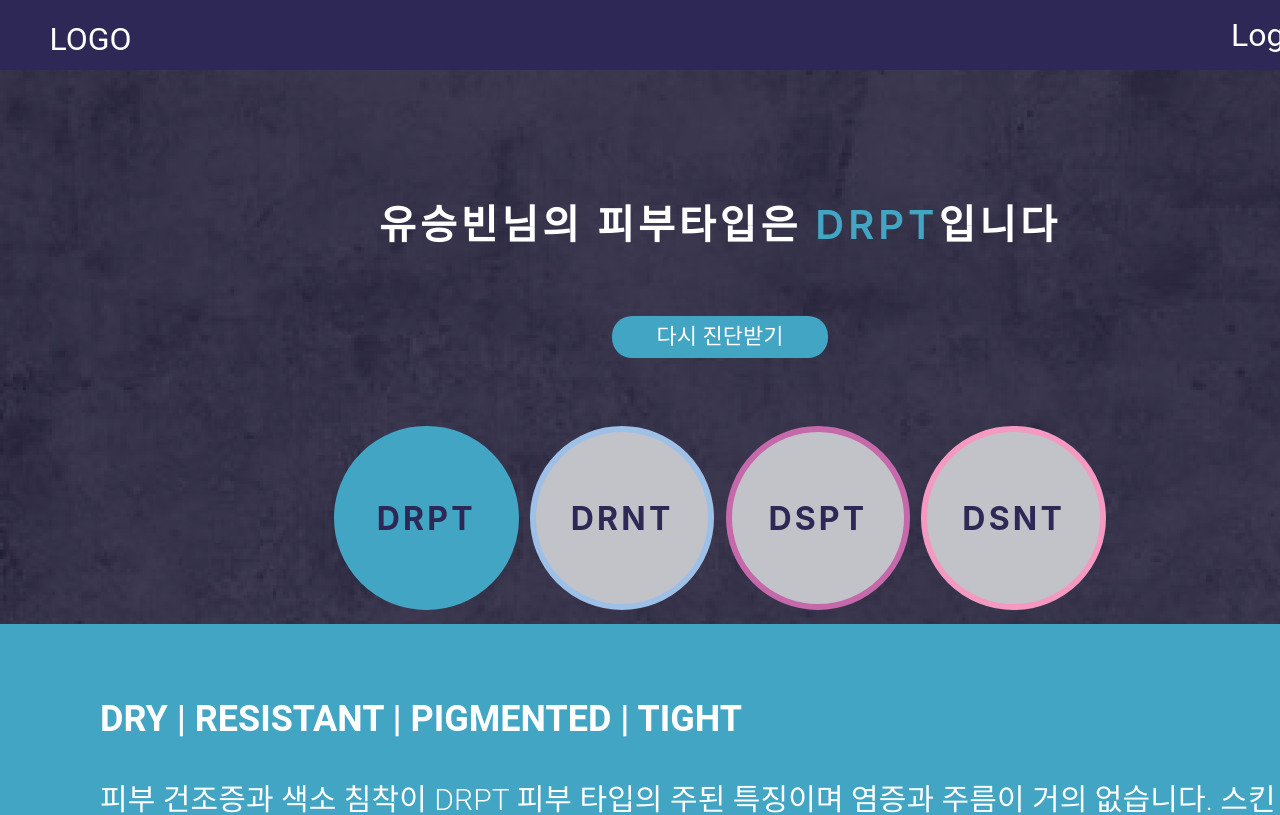
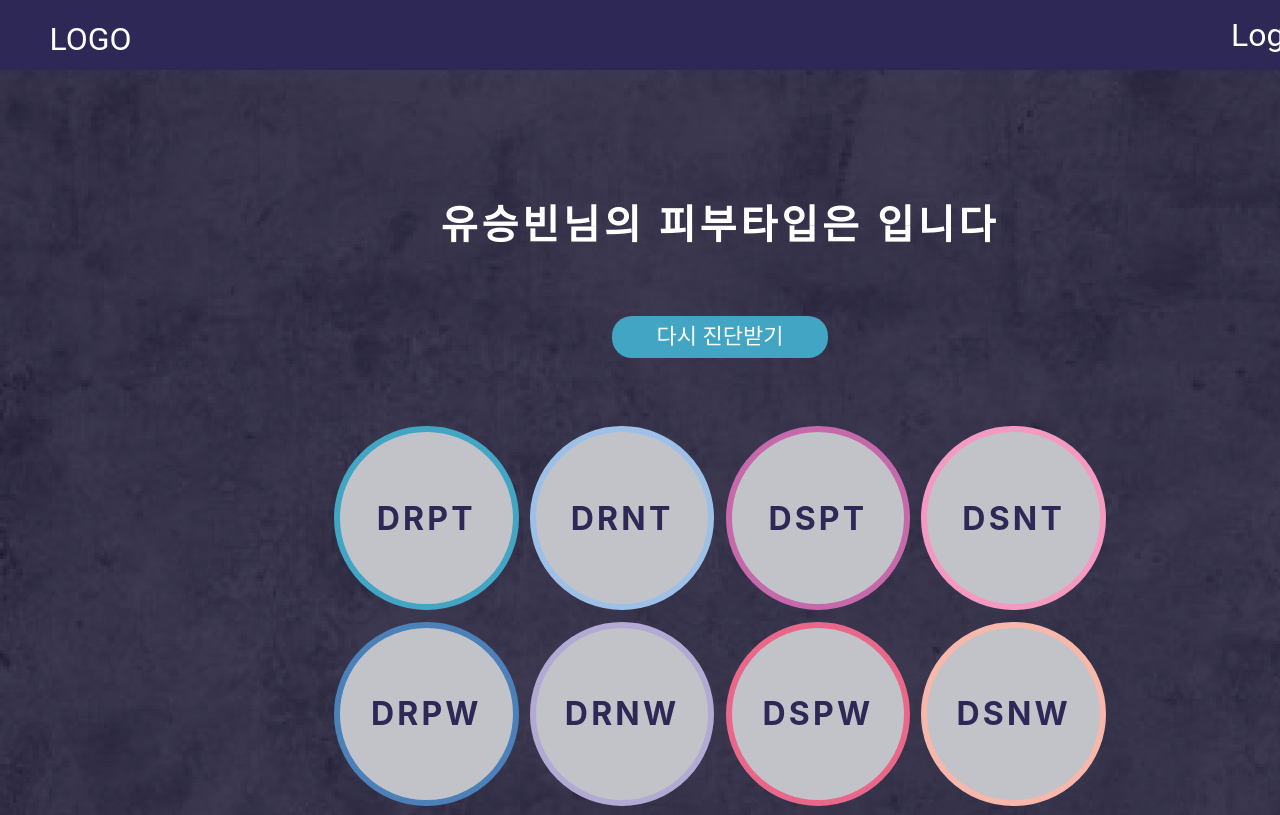
Before and after one commit to yes1sir/Yes1sir-Client, a React (Vite) app: page /HomeLogin in a window 1280 px wide. Shown: the top 815 px of the page. Built offline with nearby package versions, Linux system fonts and the light colour scheme.

Commit message:
feat: setMbti 함수에서 결과를 URL 쿼리 매개변수로 HomeLogin 페이지로 전달하도록 구현

```diff
--- a/src/pages/HomeLogin/HomeLogin.jsx
+++ b/src/pages/HomeLogin/HomeLogin.jsx
@@ -1,4 +1,5 @@
 import { useState, useEffect } from "react";
+import { useLocation } from "react-router-dom";
 import styled from "styled-components";
 import HomeLoginTitle from "@/components/HomeLogin/HomeLoginTitle";
 import HomeLoginMbti from "@/components/HomeLogin/HomeLoginMbti";
@@ -8,9 +9,14 @@ import HomeLoginMbtiContent from "@/components/HomeLogin/HomeLoginMbtiContent";
 import mbtiContent from "@/constants/HomeLogin/mbtiContent";
 import mbtiTitle from "@/constants/HomeLogin/mbtiTitle";
 
+function useQuery() {
+  return new URLSearchParams(useLocation().search);
+}
+
 function HomeLogin() {
+  const query = useQuery();
+  const skinType = query.get("mbti");
   const userName = "유승빈";
-  const skinType = "DRPT";
   const mbtiCircle = mbtiCircles.find((circle) => circle.text === skinType);
   const textColor = mbtiCircle?.color;
   const initialMbtiCircle = mbtiCircle || mbtiCircles[0];
@@ -31,6 +37,7 @@ function HomeLogin() {
     setMbtiContentTitle(mbtiTitle[skinType]);
     setSelectedIndex(initialIndex);
   }, [initialIndex, skinType]);
+
   const handleMbtiClick = (circle, index) => {
     const isSelected = selectedIndex === index;
     setSelectedMbtiCircle(isSelected ? null : circle);
--- a/src/pages/Test/Test.jsx
+++ b/src/pages/Test/Test.jsx
@@ -70,8 +70,7 @@ function Test() {
     let PorN = list[2].sum <= 6 ? "N" : "P";
     let TorW = list[3].sum <= 6 ? "W" : "T";
     let mbti = DorO + RorS + PorN + TorW;
-    // console.log("결과:", mbti);
-    nav("/homelogin");
+    nav(`/homelogin?mbti=${mbti}`);
   }, [list, nav]);
 
   useEffect(() => {
```
